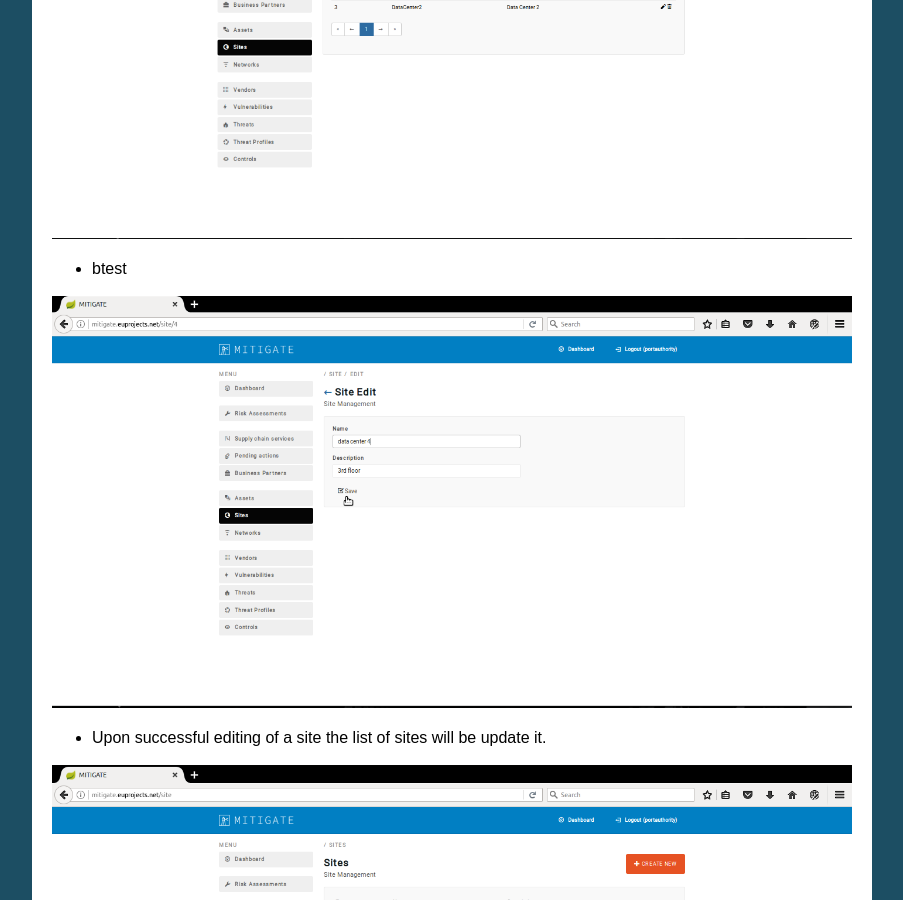
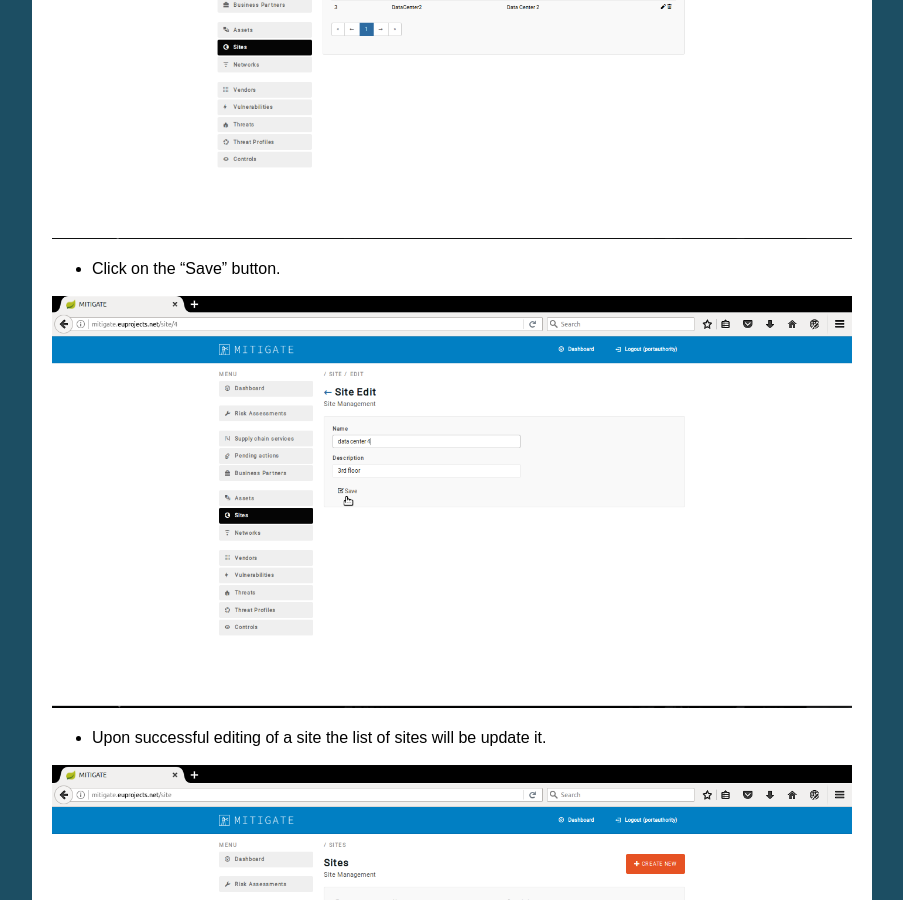
Before and after one commit to singularlogic/mitigate-documentation, a Sphinx documentation site: the page built from docs/o_sites.rst, in a window 1280 px wide and 900 px high, scrolled down 4684 px. Shown: the whole window, without its empty margins (198-1101 px from the left). Built offline with Sphinx 7.4.7, drawn with Linux system fonts in a browser that asks for light colours.

Commit message:
Update o_sites.rst

```diff
--- a/docs/o_sites.rst
+++ b/docs/o_sites.rst
@@ -51,7 +51,7 @@ Edit a site
 
 .. image:: assets/ed_2.png
 
-- btest
+- Click on the “Save” button.
 
 .. image:: assets/ds_3.png
 
```
